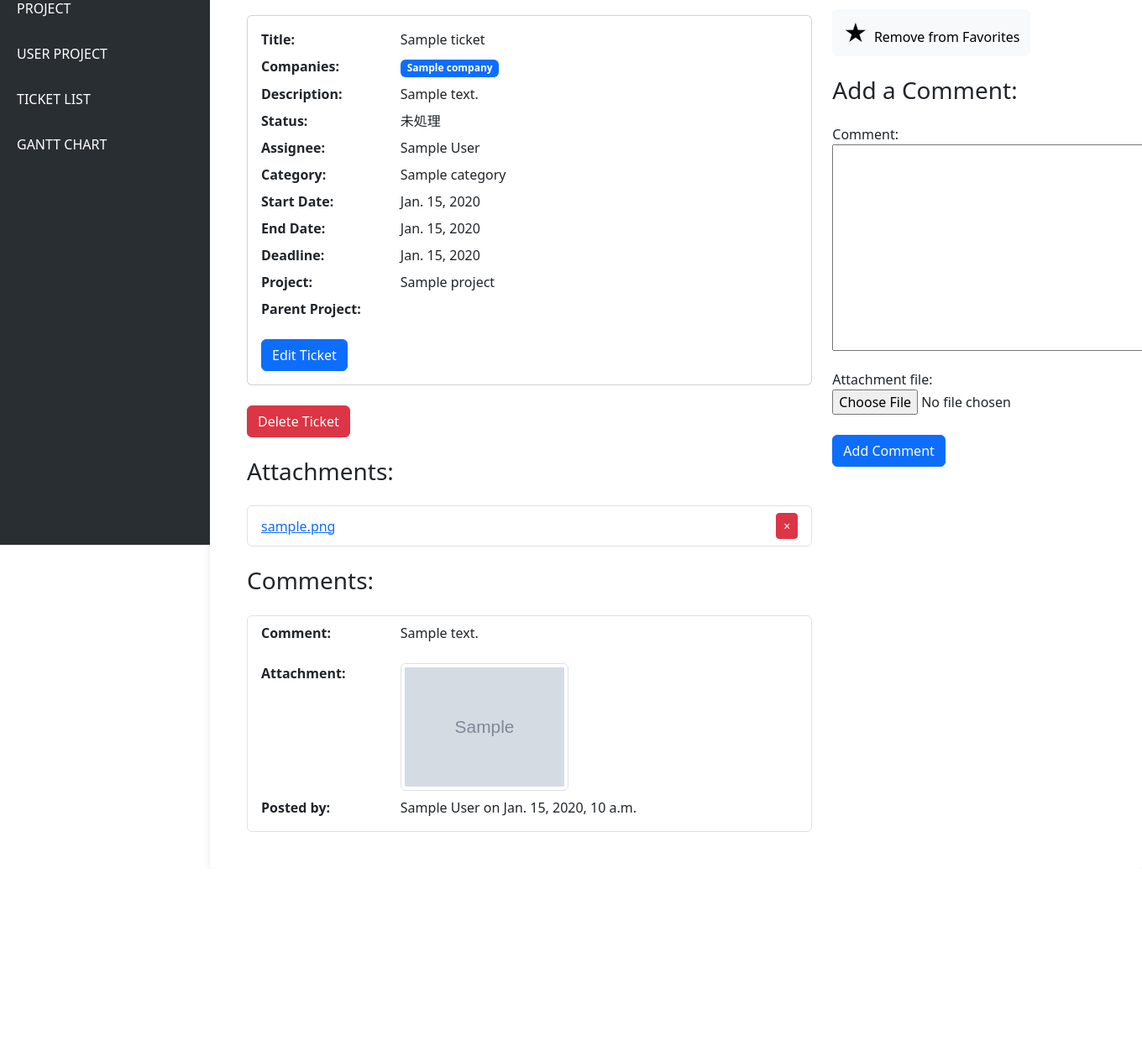
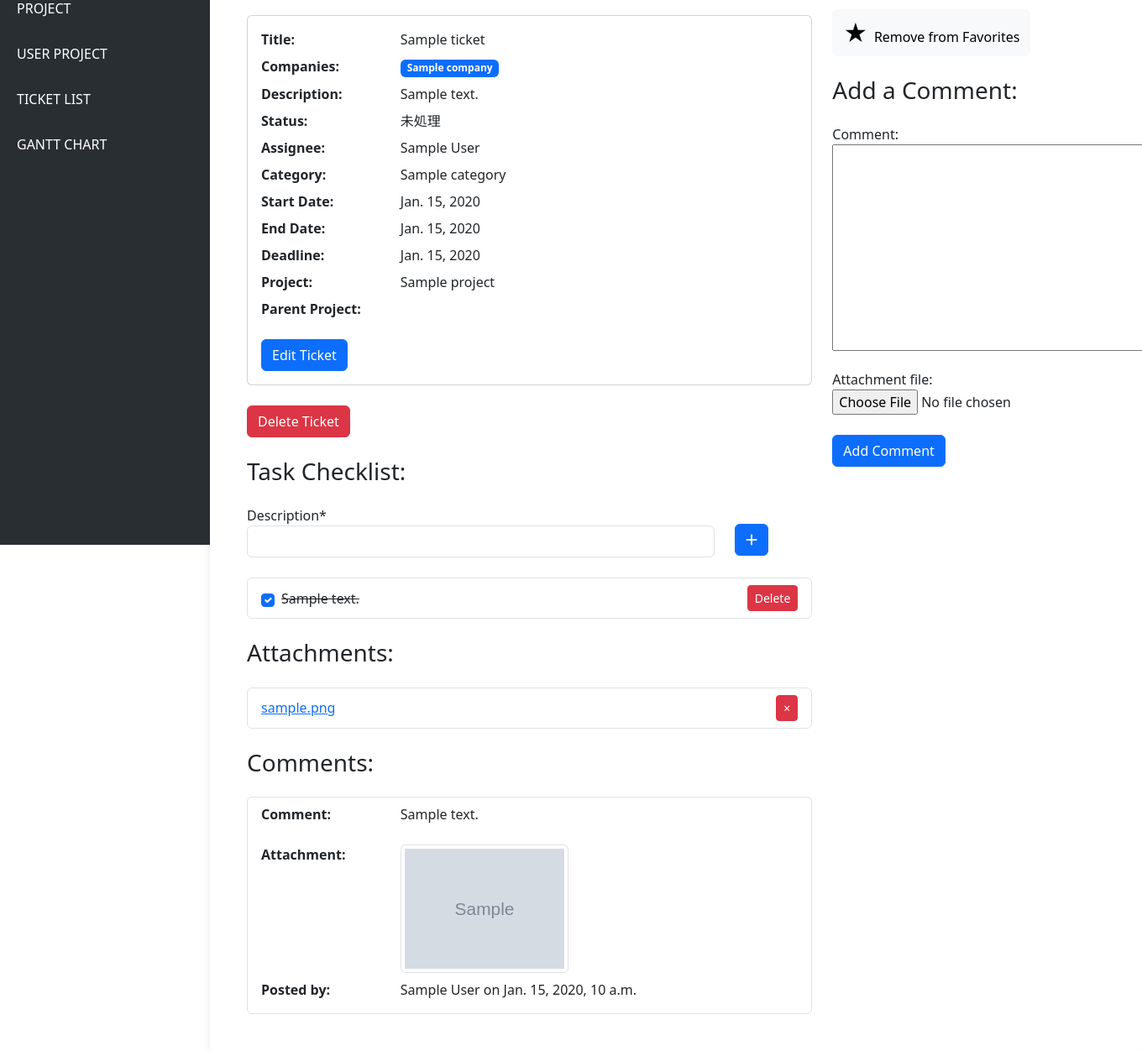
Before and after one commit to noknok06/TaskHub, a Django app: page /ticket/1/ in a window 1360 px wide; the page is wider, and only the part inside the window is pictured. Shown: the part 151-1403 px from the top of that part at 84% size. Before the commit the page ends 1142 px from the top of that part, so only its background shows below. Run offline with Django 4.2, Linux system fonts and the light colour scheme; a user stored in the database is signed in; tables that the repository leaves empty hold one stand-in row (values such as "Sample post"); grey boxes marked "Sample" are stand-in pictures; some libraries are stand-ins or nearby versions.

Commit message:
add checklist for ticket detail

```diff
--- a/config/settings.py
+++ b/config/settings.py
@@ -40,6 +40,8 @@ INSTALLED_APPS = [
     'django.contrib.messages',
     'django.contrib.staticfiles',
     'project_management',
+    'crispy_forms',
+    'crispy_bootstrap4',  # Add this line for Bootstrap 4 support
 ]
 
 MIDDLEWARE = [
@@ -142,3 +144,4 @@ STATIC_ROOT = os.path.join(BASE_DIR, 'staticfiles')
 STATICFILES_DIRS = [
     os.path.join(BASE_DIR, 'static'),
 ]
+CRISPY_TEMPLATE_PACK = 'bootstrap4'
--- a/project_management/forms.py
+++ b/project_management/forms.py
@@ -1,7 +1,7 @@
 # project_management/forms.py
 
 from django import forms
-from .models import Project, UserProject, Ticket, TicketComment, CustomUser, Attachment, Category, UserProject, Project, Company
+from .models import Project, UserProject, Ticket, TicketComment, CustomUser, Attachment, Category, UserProject, Project, Company, Task
 
 
 class UserRegistrationForm(forms.ModelForm):
@@ -101,3 +101,8 @@ class AttachmentDeleteForm(forms.ModelForm):
     class Meta:
         model = Attachment
         fields = []  # フィールドは必要ありませんが、モデルを指定する必要があります
+
+class TaskForm(forms.ModelForm):
+    class Meta:
+        model = Task
+        fields = ['description']
--- a/project_management/models.py
+++ b/project_management/models.py
@@ -124,3 +124,11 @@ class Company(models.Model):
 class CommentImage(models.Model):
     image = models.ImageField(upload_to='comment_images/')
     uploaded_at = models.DateTimeField(auto_now_add=True)
+
+class Task(models.Model):
+    ticket = models.ForeignKey(Ticket, on_delete=models.CASCADE, related_name='tasks')
+    description = models.CharField(max_length=255)
+    completed = models.BooleanField(default=False)
+
+    def __str__(self):
+        return self.description
--- a/project_management/views.py
+++ b/project_management/views.py
@@ -1,6 +1,6 @@
 from .forms import JoinProjectForm, TicketForm, CommentForm, CategoryForm, TicketSearchForm
-from .forms import ProjectForm, UserRegistrationForm
-from .models import Project, UserProject, Ticket, TicketComment, TicketFavorite, Attachment, Category, CustomUser, Company
+from .forms import ProjectForm, UserRegistrationForm, TaskForm
+from .models import Project, UserProject, Ticket, TicketComment, TicketFavorite, Attachment, Category, CustomUser, Company, Task
 from django.shortcuts import get_object_or_404, render, redirect
 from django.db.models import Count
 from django.urls import reverse_lazy
@@ -341,7 +341,9 @@ class TicketDetailView(DetailView):
     def get_context_data(self, **kwargs):
         context = super().get_context_data(**kwargs)
         user = self.request.user
-        context['form'] = CommentForm()
+        context['form'] = CommentForm()  # Comment form for adding comments
+        context['task_form'] = TaskForm()  # Form for adding tasks
+        context['tasks'] = self.object.tasks.all()  # Fetch tasks related to the ticket
         context['is_favorite'] = TicketFavorite.objects.filter(ticket=self.object, user=user).exists()
         return context
 
@@ -349,8 +351,8 @@ class TicketDetailView(DetailView):
         self.object = self.get_object()
         user = request.user
 
+        # Handle comment form submission
         if 'comment_form' in request.POST:
-            # コメントの追加
             form = CommentForm(request.POST, request.FILES)
             if form.is_valid():
                 comment = form.save(commit=False)
@@ -359,17 +361,42 @@ class TicketDetailView(DetailView):
                 comment.save()
                 return redirect('ticket_detail', pk=self.object.pk)
 
+        # Handle task form submission (new task)
+        elif 'task_form' in request.POST:
+            task_form = TaskForm(request.POST)
+            if task_form.is_valid():
+                new_task = task_form.save(commit=False)
+                new_task.ticket = self.object
+                new_task.save()
+                return redirect('ticket_detail', pk=self.object.pk)
+
+        # Handle task completion toggle
+        elif 'complete_task' in request.POST:
+            task_id = request.POST.get('task_id')
+            task = Task.objects.get(id=task_id)
+            # Check if the task completion checkbox is present in the POST request
+            task.completed = 'complete_task' in request.POST
+            task.save()
+            return redirect('ticket_detail', pk=self.object.pk)
+
+        # Handle task deletion
+        elif 'delete_task' in request.POST:
+            task_id = request.POST.get('task_id')
+            task = Task.objects.get(id=task_id)
+            task.delete()
+            return redirect('ticket_detail', pk=self.object.pk)
+
+        # Handle favorite toggle
         elif 'is_favorite' in request.POST:
-            # お気に入りの切り替え
             is_favorite = request.POST.get('is_favorite') == 'true'
             if is_favorite:
                 TicketFavorite.objects.get_or_create(ticket=self.object, user=user)
             else:
                 TicketFavorite.objects.filter(ticket=self.object, user=user).delete()
-
             return redirect('ticket_detail', pk=self.object.pk)
 
         return self.render_to_response(self.get_context_data())
+
 
 class TicketDeleteView(DeleteView):
     model = Ticket
--- a/templates/ticket_detail.html
+++ b/templates/ticket_detail.html
@@ -1,5 +1,6 @@
 {% extends 'base.html' %}
 {% load markdown_extras %}
+{% load crispy_forms_tags %}
 
 {% block title %}Ticket Detail{% endblock %}
 
@@ -92,6 +93,54 @@
                     </form>
                 </div>
             </div>
+
+            <!-- Form to Add New Task -->
+            <form method="post" class="mb-4">
+
+                <h3 class="my-4">Task Checklist:</h3>
+
+                {% csrf_token %}
+                <div class="row">
+                    <div class="col-md-10">
+                        <!-- Make the description input field wider -->
+                        {{ task_form.description|as_crispy_field }}
+                    </div>
+                    <div class="col-md-2">
+                        <!-- Empty div to align the button properly -->
+                    <button type="submit" name="task_form" class="btn btn-primary" style="margin-top: 22px;"><i class="fa-solid fa-plus"></i></button>
+                    </div>
+                </div>
+            </form>
+
+            <!-- Task List -->
+            {% if tasks %}
+                <ul class="list-group mb-4">
+                    {% for task in tasks %}
+                        <li class="list-group-item d-flex justify-content-between align-items-center">
+                            <div class="d-flex align-items-center">
+                                <!-- Checkbox for Task Completion -->
+                                <form method="post" class="me-3 d-flex align-items-center">
+                                    {% csrf_token %}
+                                    <input type="hidden" name="task_id" value="{{ task.id }}">
+                                    <input class="form-check-input me-2" type="checkbox" name="complete_task" value="1" {% if task.completed %}checked{% endif %} onChange="this.form.submit()">
+                                    <label class="form-check-label mb-0 {% if task.completed %}text-decoration-line-through{% endif %}">
+                                        {{ task.description }}
+                                    </label>
+                                </form>
+                            </div>
+                            <!-- Task Delete Button -->
+                            <form method="post">
+                                {% csrf_token %}
+                                <input type="hidden" name="task_id" value="{{ task.id }}">
+                                <button type="submit" name="delete_task" class="btn btn-danger btn-sm">Delete</button>
+                            </form>
+                        </li>
+                    {% endfor %}
+                </ul>
+            {% else %}
+                <p>No tasks available.</p>
+            {% endif %}
+
 
             <!-- Attachments Section -->
             <h3 class="my-4">Attachments:</h3>
```
Also changed, not shown: 1 other file.
